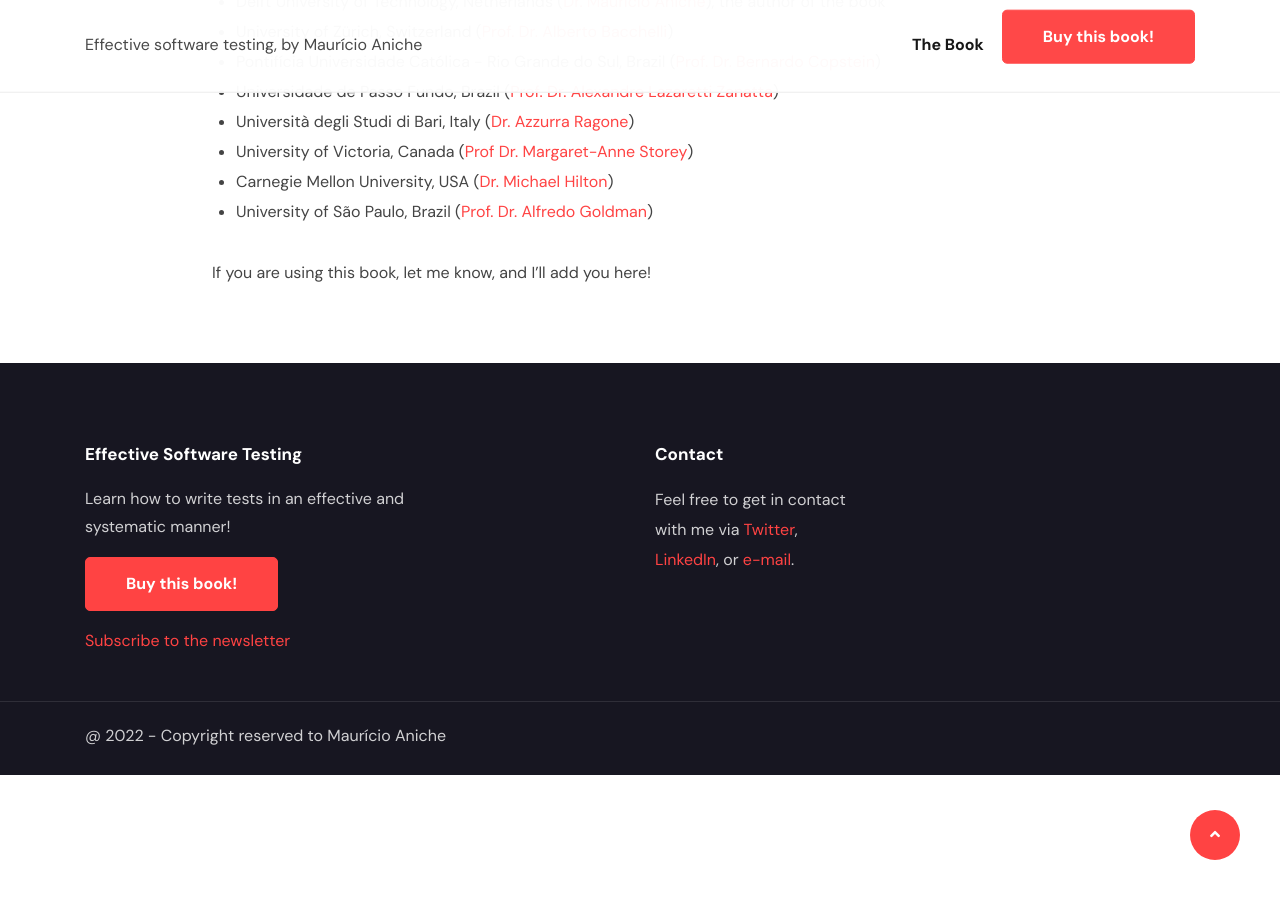
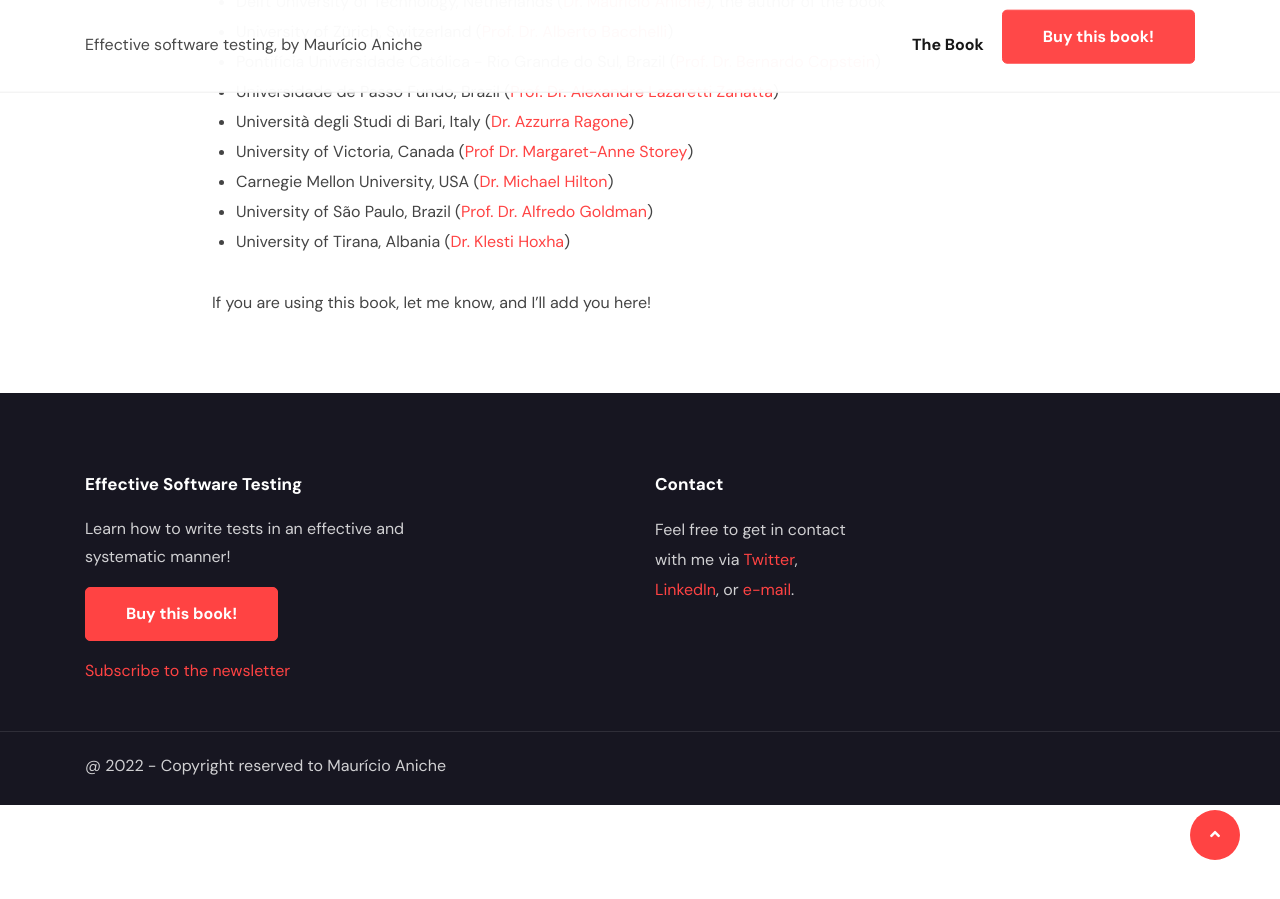
Before and after one commit to effective-software-testing/website, a Jekyll site: the page built from teachers.md, in a window 1280 px wide and 900 px high, scrolled down 713 px. Built offline with Jekyll 4.4.1, drawn with Linux system fonts in a browser that asks for light colours; comment, search, counter and statistics services are not loaded; before the commit the page ends 1583 px from its top, so only the background shows below that.

Commit message:
uni of tirana

```diff
--- a/teachers.md
+++ b/teachers.md
@@ -26,5 +26,6 @@
 * University of Victoria, Canada ([Prof Dr. Margaret-Anne Storey](https://www.margaretstorey.com/))
 * Carnegie Mellon University, USA ([Dr. Michael Hilton](https://www.cs.cmu.edu/~mhilton/))
 * University of São Paulo, Brazil ([Prof. Dr. Alfredo Goldman](https://www.ime.usp.br/~gold/new/))
+* University of Tirana, Albania ([Dr. Klesti Hoxha](https://klestihoxha.al))
 
 If you are using this book, let me know, and I'll add you here!
```
